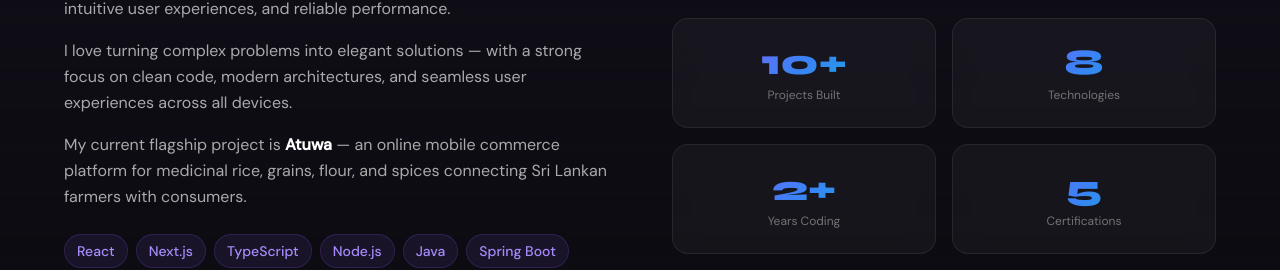
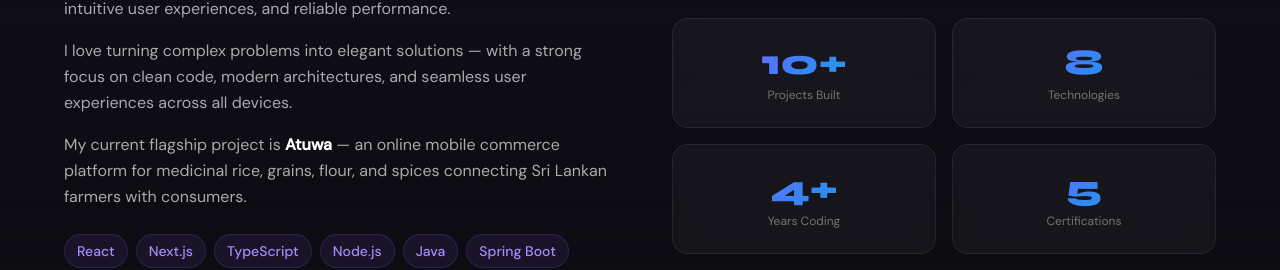
Before and after one commit to Mrekanayake6/Portfolio, a React (Vite) app: page / in a window 1280 px wide. Shown: the part 1384-1654 px from the top of the page. Built offline with nearby package versions, Linux system fonts and the light colour scheme.

Commit message:
Update About.tsx

```diff
--- a/src/components/About.tsx
+++ b/src/components/About.tsx
@@ -7,7 +7,7 @@ import { useInView } from '../useInView'
 const stats = [
   { label: 'Projects Built', value: 10, suffix: '+' },
   { label: 'Technologies', value: 8, suffix: '' },
-  { label: 'Years Coding', value: 2, suffix: '+' },
+  { label: 'Years Coding', value: 4, suffix: '+' },
   { label: 'Certifications', value: 5, suffix: '' },
 ]
 
```
